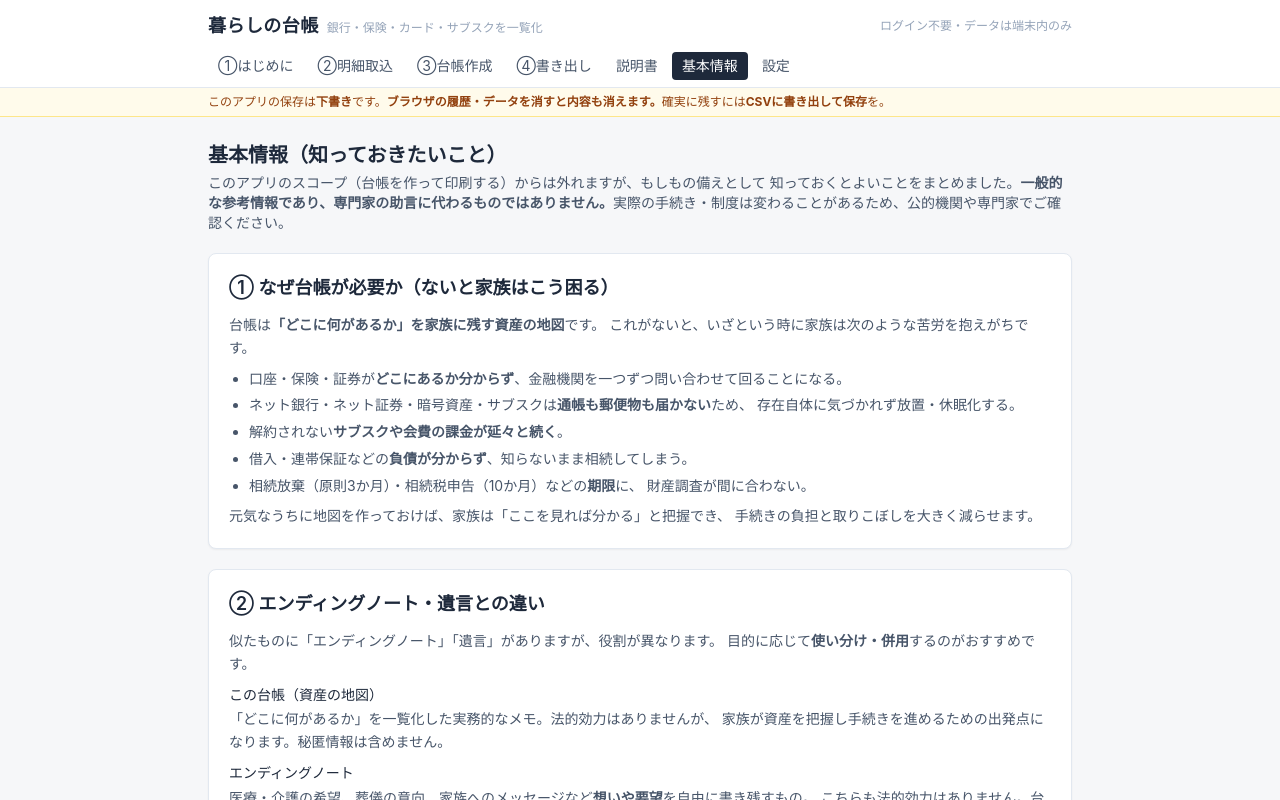
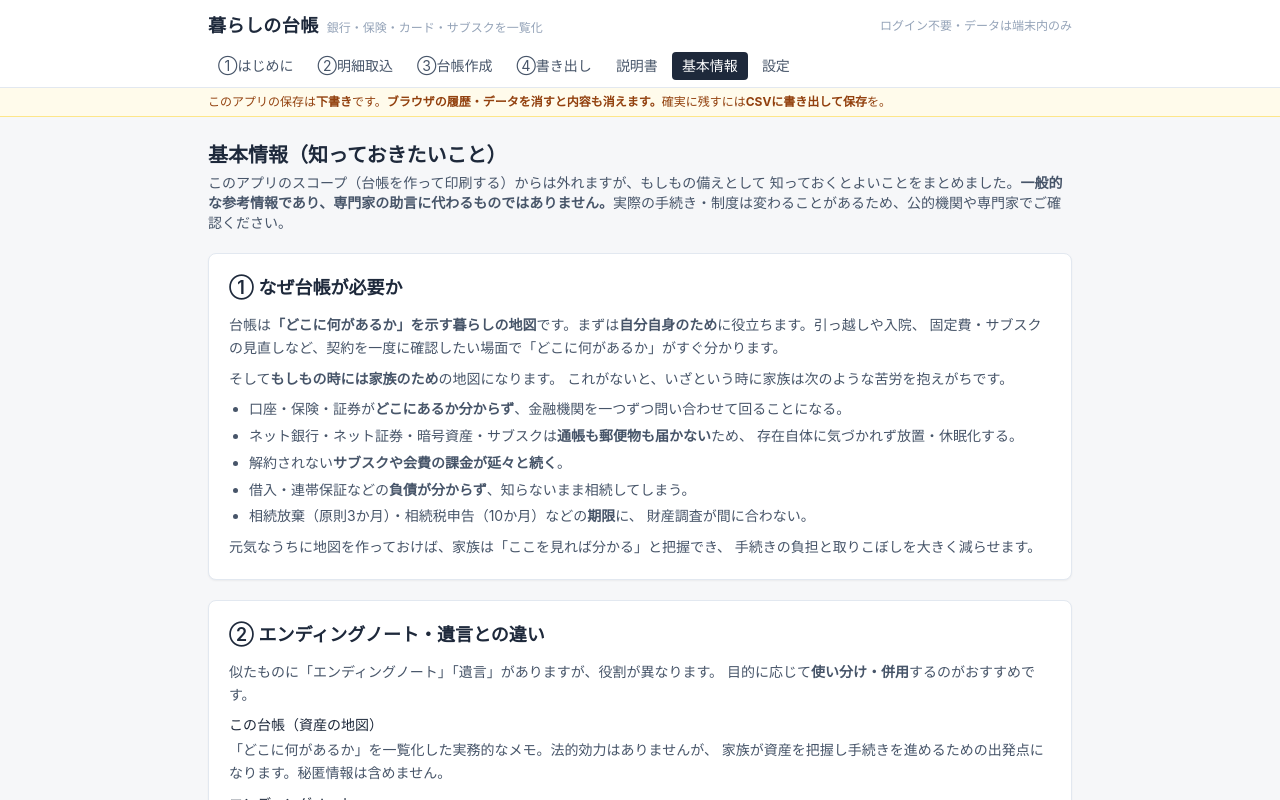
Before and after one commit to uzura89/kurashino-daicho, a Next.js app: page /guide in a window 1280 px wide. Shown: the top 800 px of the page. Built offline with nearby package versions, Linux system fonts and the light colour scheme; a web font is replaced by a local one.

Commit message:
pivot completed

```diff
--- a/package.json
+++ b/package.json
@@ -15,7 +15,8 @@
     "papaparse": "^5.4.1",
     "pdf-lib": "^1.17.1",
     "react": "^18.3.1",
-    "react-dom": "^18.3.1"
+    "react-dom": "^18.3.1",
+    "react-icons": "^5.6.0"
   },
   "devDependencies": {
     "@types/node": "^20.14.0",
--- a/src/pages/_app.tsx
+++ b/src/pages/_app.tsx
@@ -7,9 +7,9 @@ import "@/styles/globals.css";
 const SITE_URL = "https://kurashinodaicho.com";
 const SITE_NAME = "暮らしの台帳";
 const TITLE =
-  "暮らしの台帳｜銀行・保険・カード・サブスクの契約を家族が分かる一覧に";
+  "暮らしの台帳｜銀行・保険・カード・サブスクの契約を自分や家族が分かる一覧に";
 const DESCRIPTION =
-  "銀行・カード・サブスク・保険など「自分にしか分からない契約」を一覧化して印刷。引っ越し・入院・もしもの時に、家族がすぐ把握できます。日々の固定費・サブスクの見直しにも。エンディングノートの資産・契約パートを、安全に・最新の状態で残せます。ログイン不要・サーバー非保持、データは端末内のみ、正本は印刷した紙＋物理保管。";
+  "銀行・カード・サブスク・保険など暮らしに関わる契約をひとまとめに一覧化して印刷。引っ越し・入院・もしもの時に、自分や家族がすぐ把握できます。日々の固定費・サブスクの見直しにも。エンディングノートの資産・契約パートを、安全に・最新の状態で残せます。ログイン不要・サーバー非保持、データは端末内のみ、正本は印刷した紙＋物理保管。";
 const OG_IMAGE = `${SITE_URL}/ogp.png`;
 
 export default function App({ Component, pageProps }: AppProps) {
--- a/src/pages/guide.tsx
+++ b/src/pages/guide.tsx
@@ -45,10 +45,14 @@ export default function GuidePage() {
         </p>
       </header>
 
-      <Card title="① なぜ台帳が必要か（ないと家族はこう困る）">
+      <Card title="① なぜ台帳が必要か">
         <p>
-          台帳は<strong>「どこに何があるか」を家族に残す資産の地図</strong>
-          です。
+          台帳は<strong>「どこに何があるか」を示す暮らしの地図</strong>
+          です。まずは<strong>自分自身のため</strong>に役立ちます。引っ越しや入院、
+          固定費・サブスクの見直しなど、契約を一度に確認したい場面で「どこに何があるか」がすぐ分かります。
+        </p>
+        <p>
+          そして<strong>もしもの時には家族のため</strong>の地図になります。
           これがないと、いざという時に家族は次のような苦労を抱えがちです。
         </p>
         <ul className="list-disc space-y-1 pl-5">
--- a/src/pages/index.tsx
+++ b/src/pages/index.tsx
@@ -1,5 +1,41 @@
 import Link from "next/link";
+import type { IconType } from "react-icons";
+import {
+  LuLandmark,
+  LuCreditCard,
+  LuTrendingUp,
+  LuShieldCheck,
+  LuHouse,
+  LuHandCoins,
+  LuPlug,
+  LuRepeat,
+  LuSmartphone,
+  LuBitcoin,
+  LuGlobe,
+  LuHeartPulse,
+  LuContact,
+  LuFileText,
+  LuNotebookPen,
+} from "react-icons/lu";
 import { RECORD_TYPES } from "@/lib/schema";
+
+const RECORD_TYPE_ICONS: Record<string, IconType> = {
+  bank_account: LuLandmark,
+  credit_card: LuCreditCard,
+  securities_account: LuTrendingUp,
+  insurance: LuShieldCheck,
+  real_estate: LuHouse,
+  loan_debt: LuHandCoins,
+  utility: LuPlug,
+  subscription: LuRepeat,
+  device_account: LuSmartphone,
+  digital_money: LuBitcoin,
+  digital_asset: LuGlobe,
+  medical_care: LuHeartPulse,
+  contact: LuContact,
+  important_docs: LuFileText,
+  free_note: LuNotebookPen,
+};
 
 function FlowStep({
   n,
@@ -41,10 +77,10 @@ export default function Home() {
       <h1 className="font-brand text-2xl font-bold tracking-wide text-slate-800">
         銀行、保険、カード、サブスク。
         <br />
-        自分だけが把握している契約を一覧化して印刷。
+        暮らしに関わる情報をひとまとめにして印刷。
       </h1>
       <p className="-mt-2 text-sm leading-relaxed text-slate-600">
-        引っ越しにも、入院にも、もしもの時にも。暮らしの契約を、家族が分かる形に。
+        引っ越しにも、入院にも、もしもの時にも。暮らしの契約を、自分や家族が分かる形に。
       </p>
       <section className="card">
         <p className="mt-1 font-brand text-lg text-slate-800 font-bold">
@@ -127,11 +163,14 @@ export default function Home() {
           </p>
         </div>
         <ul className="grid gap-x-6 gap-y-3 sm:grid-cols-2">
-          {RECORD_TYPES.map((t) => (
+          {RECORD_TYPES.map((t) => {
+            const Icon = RECORD_TYPE_ICONS[t.type] ?? LuFileText;
+            return (
               <li key={t.type} className="flex gap-2">
-              <span aria-hidden className="mt-1 text-slate-400">
-                ▪
-              </span>
+                <Icon
+                  aria-hidden
+                  className="mt-0.5 h-5 w-5 shrink-0 text-slate-400"
+                />
                 <div className="min-w-0">
                   <p className="font-semibold text-slate-800">{t.label}</p>
                   <p className="text-xs leading-relaxed text-slate-500">
@@ -139,7 +178,8 @@ export default function Home() {
                   </p>
                 </div>
               </li>
-          ))}
+            );
+          })}
         </ul>
       </section>
 
@@ -150,7 +190,7 @@ export default function Home() {
         </Link>
         、相続・サブスク解約など台帳の外で知っておきたいことは{" "}
         <Link href="/guide" className="font-semibold underline">
-          ガイド
+          基本情報
         </Link>{" "}
         にまとめています。
       </div>
--- a/src/pages/manual.tsx
+++ b/src/pages/manual.tsx
@@ -89,7 +89,7 @@ export default function ManualPage() {
         <p>
           <strong>正本は書き出して印刷した紙</strong>
           です。書き出し（PDF）を印刷し、物理保管して初めて
-          「もしもの備え」として機能します。このアプリが将来使えなくなっても、印刷した紙は壊れません。
+          引っ越し・入院・もしもの時の備えとして機能します。このアプリが将来使えなくなっても、印刷した紙は壊れません。
         </p>
         <p>
           画面上部に「未書き出しの変更があります」と出ているときは、まだ書き出していない下書きがある状態です。
@@ -144,14 +144,16 @@ export default function ManualPage() {
       <Section title="このアプリのスコープ">
         <p>
           このアプリができるのは
-          <strong>「個人が自分の資産・契約台帳を作り、印刷する」</strong>
+          <strong>
+            「自分や家族の暮らしに関わる契約・資産を一覧化し、印刷する」
+          </strong>
           ことだけです。
           相続手続きの代行、資産運用や法務・税務の助言、家族間の共有・通知などは行いません。
         </p>
         <p>
           認知症・相続・サブスク解約など、台帳の外で知っておくとよいことは{" "}
           <Link href="/guide" className="font-semibold underline">
-            ガイド
+            基本情報
           </Link>{" "}
           にまとめています（参考情報であり、専門家の助言に代わるものではありません）。
         </p>
```
Also changed, not shown: 1 other file (tests, documents, lock files or other folders). Lines whose indentation alone changed are shown as unchanged.
